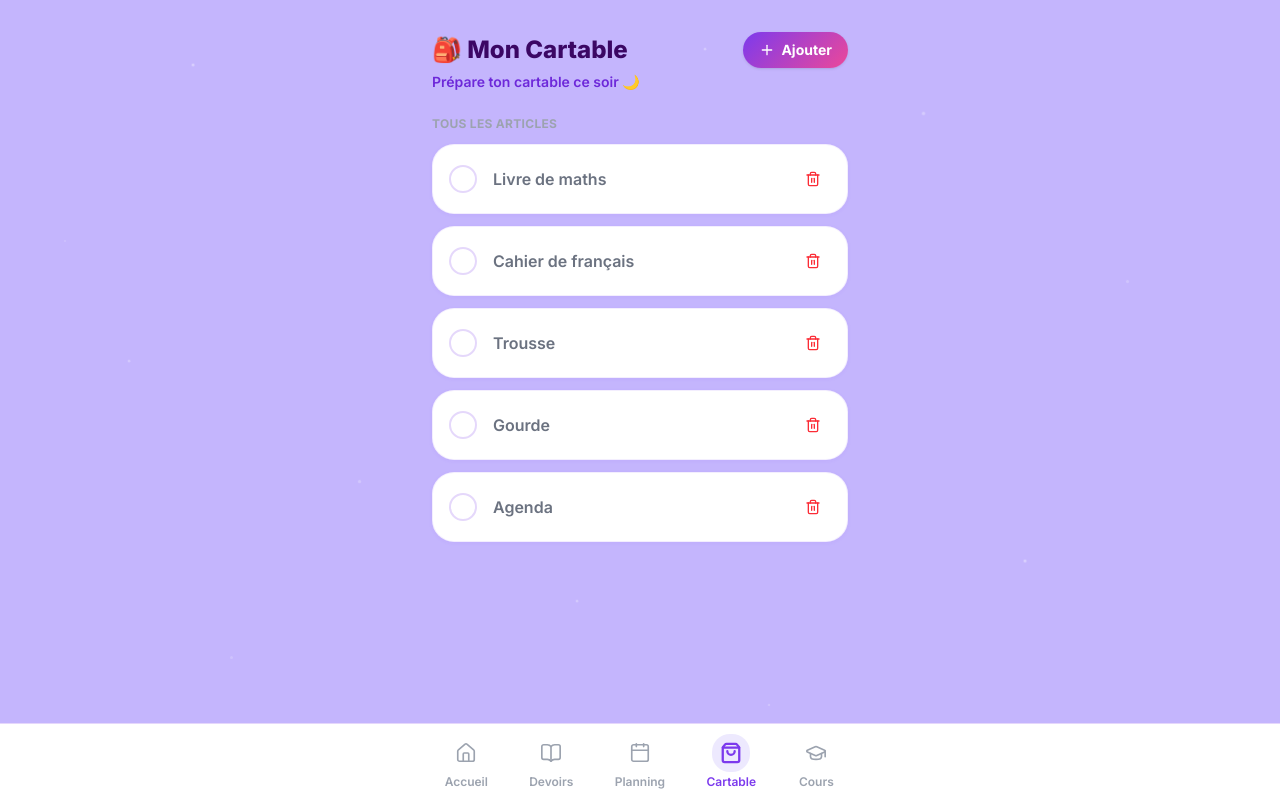
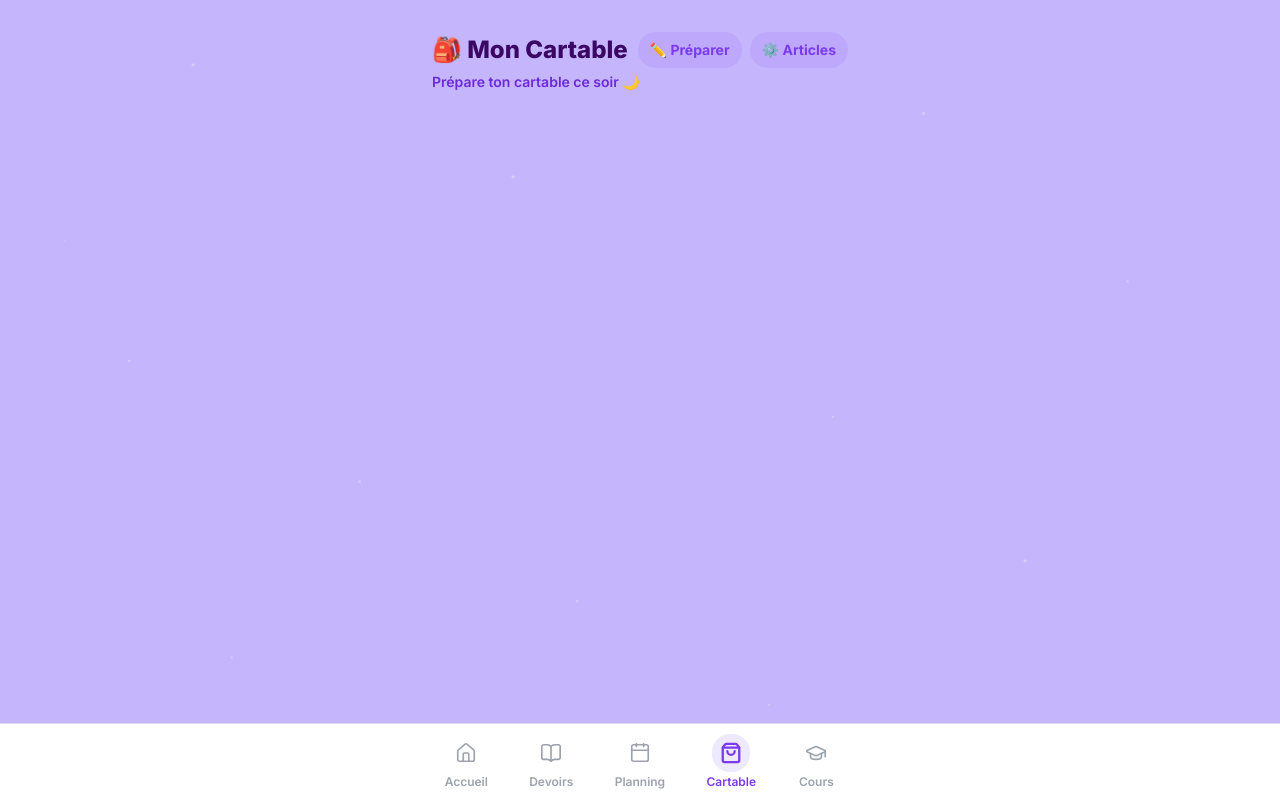
Before and after one commit to balssem-bachchaouch/alma-school-app, a Next.js app: page /cartable in a window 1280 px wide. Built offline with nearby package versions, Linux system fonts and the light colour scheme.

Commit message:
feat(cartable): add Préparer + Gérer articles dialogs

```diff
--- a/app/cartable/page.tsx
+++ b/app/cartable/page.tsx
@@ -1,7 +1,7 @@
 "use client";
 
 import { useEffect, useRef, useState } from "react";
-import { Plus, Trash2 } from "lucide-react";
+import { Trash2 } from "lucide-react";
 import { motion, AnimatePresence } from "framer-motion";
 import {
   Dialog,
@@ -43,8 +43,9 @@ export default function CartablePage() {
   const [selectedIds, setSelectedIds] = useState<string[]>([]);
   const [checkedIds, setCheckedIds] = useState<string[]>([]);
   const [loaded, setLoaded] = useState(false);
-  const [open, setOpen] = useState(false);
-  const [form, setForm] = useState({ label: "", categorie: "École" });
+  const [openPreparer, setOpenPreparer] = useState(false);
+  const [openArticles, setOpenArticles] = useState(false);
+  const [form, setForm] = useState({ label: "", emoji: "", categorie: "École" });
   const [burstKey, setBurstKey] = useState(0);
   const [badgeToast, setBadgeToast] = useState<Badge | null>(null);
   const wasAllDone = useRef(false);
@@ -118,11 +119,13 @@ export default function CartablePage() {
 
   const handleAdd = () => {
     if (!form.label) return;
-    const next = [...items, { id: crypto.randomUUID(), label: form.label, categorie: form.categorie }];
+    const next: CartableItem[] = [
+      ...items,
+      { id: crypto.randomUUID(), label: form.label, emoji: form.emoji || undefined, categorie: form.categorie },
+    ];
     setItems(next);
     saveCartableItems(next);
-    setForm({ label: "", categorie: "École" });
-    setOpen(false);
+    setForm({ label: "", emoji: "", categorie: "École" });
   };
 
   const handleDelete = (id: string) => {
@@ -144,16 +147,25 @@ export default function CartablePage() {
 
   return (
     <div className="px-4 pt-8 pb-4 max-w-md mx-auto">
+      {/* Header */}
       <div className="flex items-center justify-between mb-1">
         <h1 className="text-2xl font-extrabold" style={{ color: "#3b0764" }}>🎒 Mon Cartable</h1>
+        <div className="flex gap-2">
           <button
-          onClick={() => setOpen(true)}
-          className="flex items-center gap-1.5 text-white px-4 py-2 rounded-2xl text-sm font-bold shadow-sm active:scale-95 transition-transform"
-          style={{ background: "linear-gradient(135deg, #7c3aed, #ec4899)" }}
+            onClick={() => setOpenPreparer(true)}
+            className="px-3 py-2 rounded-2xl text-sm font-bold active:scale-95 transition-transform"
+            style={{ background: "rgba(124,58,237,0.1)", color: "#7c3aed" }}
           >
-          <Plus size={16} />
-          Ajouter
+            ✏️ Préparer
           </button>
+          <button
+            onClick={() => setOpenArticles(true)}
+            className="px-3 py-2 rounded-2xl text-sm font-bold active:scale-95 transition-transform"
+            style={{ background: "rgba(124,58,237,0.1)", color: "#7c3aed" }}
+          >
+            ⚙️ Articles
+          </button>
+        </div>
       </div>
       <p className="text-sm mb-6 font-semibold" style={{ color: "#6d28d9" }}>{statusMessage}</p>
 
@@ -219,7 +231,7 @@ export default function CartablePage() {
                     textDecoration: isChecked ? "line-through" : "none",
                   }}
                 >
-                  {item.label}
+                  {item.emoji ? `${item.emoji} ` : ""}{item.label}
                 </span>
               </div>
             );
@@ -261,57 +273,6 @@ export default function CartablePage() {
         </div>
       )}
 
-      {/* Master list — select which items to bring */}
-      <div className="mb-4">
-        <p className="text-xs font-bold uppercase tracking-wide mb-3" style={{ color: "#9ca3af" }}>
-          Tous les articles
-        </p>
-        <div className="flex flex-col gap-3">
-          {items.map((item) => {
-            const isSelected = selectedIds.includes(item.id);
-            return (
-              <div
-                key={item.id}
-                className="rounded-3xl p-4 flex items-center gap-4 transition-all"
-                style={{
-                  background: isSelected ? "rgba(124,58,237,0.06)" : "#ffffff",
-                  border: `1px solid ${isSelected ? "rgba(124,58,237,0.25)" : "rgba(139,92,246,0.1)"}`,
-                  boxShadow: "0 1px 4px rgba(124,58,237,0.06)",
-                }}
-              >
-                <button
-                  onClick={() => toggleSelected(item.id)}
-                  className="w-7 h-7 rounded-full flex items-center justify-center flex-shrink-0 transition-all active:scale-90"
-                  style={
-                    isSelected
-                      ? { background: "linear-gradient(135deg, #7c3aed, #ec4899)", border: "none" }
-                      : { border: "2px solid rgba(124,58,237,0.2)", background: "transparent" }
-                  }
-                >
-                  {isSelected && (
-                    <svg width="13" height="10" viewBox="0 0 13 10" fill="none">
-                      <path d="M1.5 5L5 8.5L11.5 1" stroke="white" strokeWidth="2.2" strokeLinecap="round" strokeLinejoin="round" />
-                    </svg>
-                  )}
-                </button>
-                <span
-                  className="font-semibold text-base flex-1"
-                  style={{ color: isSelected ? "#7c3aed" : "#6b7280" }}
-                >
-                  {item.label}
-                </span>
-                <button
-                  onClick={() => handleDelete(item.id)}
-                  className="p-2.5 rounded-xl active:scale-90 transition-transform text-red-500"
-                >
-                  <Trash2 size={16} />
-                </button>
-              </div>
-            );
-          })}
-        </div>
-      </div>
-
       {/* Badge toast */}
       <AnimatePresence>
         {badgeToast && (
@@ -328,15 +289,104 @@ export default function CartablePage() {
         )}
       </AnimatePresence>
 
-      {/* Add dialog */}
-      <Dialog open={open} onOpenChange={setOpen}>
+      {/* ── Préparer dialog ── */}
+      <Dialog open={openPreparer} onOpenChange={setOpenPreparer}>
         <DialogContent className="rounded-3xl mx-4 max-w-sm">
           <DialogHeader>
-            <DialogTitle style={{ color: "#3b0764" }}>Ajouter un élément</DialogTitle>
+            <DialogTitle style={{ color: "#3b0764" }}>Préparer mon cartable</DialogTitle>
           </DialogHeader>
-          <div className="flex flex-col gap-4 py-2">
-            <div className="flex flex-col gap-1.5">
-              <Label style={{ color: "#3b0764" }}>Nom</Label>
+          <div className="flex flex-col gap-2 py-2 max-h-80 overflow-y-auto">
+            {items.length === 0 && (
+              <p className="text-sm text-center py-4" style={{ color: "#9ca3af" }}>
+                Aucun article — ajoute-en via ⚙️ Articles.
+              </p>
+            )}
+            {items.map((item) => {
+              const isSelected = selectedIds.includes(item.id);
+              return (
+                <div
+                  key={item.id}
+                  onClick={() => toggleSelected(item.id)}
+                  className="flex items-center gap-3 px-3 py-2.5 rounded-2xl cursor-pointer transition-all"
+                  style={{
+                    background: isSelected ? "rgba(124,58,237,0.08)" : "transparent",
+                    border: `1px solid ${isSelected ? "rgba(124,58,237,0.2)" : "transparent"}`,
+                  }}
+                >
+                  <div
+                    className="w-6 h-6 rounded-full flex items-center justify-center flex-shrink-0 transition-all"
+                    style={
+                      isSelected
+                        ? { background: "linear-gradient(135deg, #7c3aed, #ec4899)" }
+                        : { border: "2px solid rgba(124,58,237,0.25)", background: "transparent" }
+                    }
+                  >
+                    {isSelected && (
+                      <svg width="11" height="8" viewBox="0 0 13 10" fill="none">
+                        <path d="M1.5 5L5 8.5L11.5 1" stroke="white" strokeWidth="2.2" strokeLinecap="round" strokeLinejoin="round" />
+                      </svg>
+                    )}
+                  </div>
+                  <span className="font-semibold text-sm flex-1" style={{ color: isSelected ? "#3b0764" : "#6b7280" }}>
+                    {item.emoji ? `${item.emoji} ` : ""}{item.label}
+                  </span>
+                </div>
+              );
+            })}
+          </div>
+          <DialogFooter>
+            <button
+              onClick={() => setOpenPreparer(false)}
+              className="w-full px-5 py-2.5 rounded-2xl text-white font-bold text-sm"
+              style={{ background: "linear-gradient(135deg, #7c3aed, #ec4899)" }}
+            >
+              Valider
+            </button>
+          </DialogFooter>
+        </DialogContent>
+      </Dialog>
+
+      {/* ── Gérer articles dialog ── */}
+      <Dialog open={openArticles} onOpenChange={setOpenArticles}>
+        <DialogContent className="rounded-3xl mx-4 max-w-sm">
+          <DialogHeader>
+            <DialogTitle style={{ color: "#3b0764" }}>Gérer les articles</DialogTitle>
+          </DialogHeader>
+
+          {/* Existing items list */}
+          <div className="flex flex-col gap-1 max-h-48 overflow-y-auto py-1">
+            {items.length === 0 && (
+              <p className="text-sm text-center py-3" style={{ color: "#9ca3af" }}>Aucun article pour l'instant.</p>
+            )}
+            {items.map((item) => (
+              <div key={item.id} className="flex items-center gap-3 px-2 py-2 rounded-xl" style={{ borderBottom: "1px solid rgba(139,92,246,0.08)" }}>
+                <span className="text-sm font-semibold flex-1" style={{ color: "#3b0764" }}>
+                  {item.emoji ? `${item.emoji} ` : ""}{item.label}
+                </span>
+                <button
+                  onClick={() => handleDelete(item.id)}
+                  className="p-1.5 rounded-lg active:scale-90 transition-transform text-red-500"
+                >
+                  <Trash2 size={15} />
+                </button>
+              </div>
+            ))}
+          </div>
+
+          {/* Add form */}
+          <div className="flex flex-col gap-3 pt-3" style={{ borderTop: "1px solid rgba(139,92,246,0.15)" }}>
+            <div className="flex gap-2">
+              <div className="flex flex-col gap-1">
+                <Label className="text-xs" style={{ color: "#3b0764" }}>Emoji</Label>
+                <Input
+                  className="rounded-2xl w-20 text-center"
+                  placeholder="📚"
+                  value={form.emoji}
+                  onChange={(e) => setForm((f) => ({ ...f, emoji: e.target.value }))}
+                />
+              </div>
+              <div className="flex flex-col gap-1 flex-1">
+                <Label className="text-xs" style={{ color: "#3b0764" }}>Nom</Label>
                 <Input
                   className="rounded-2xl"
                   placeholder="Ex: Livre de maths"
@@ -345,8 +395,9 @@ export default function CartablePage() {
                   onKeyDown={(e) => e.key === "Enter" && handleAdd()}
                 />
               </div>
-            <div className="flex flex-col gap-1.5">
-              <Label style={{ color: "#3b0764" }}>Catégorie</Label>
+            </div>
+            <div className="flex flex-col gap-1">
+              <Label className="text-xs" style={{ color: "#3b0764" }}>Catégorie</Label>
               <Select
                 value={form.categorie}
                 onValueChange={(v) => setForm((f) => ({ ...f, categorie: v ?? f.categorie }))}
@@ -361,24 +412,15 @@ export default function CartablePage() {
                 </SelectContent>
               </Select>
             </div>
-          </div>
-          <DialogFooter className="gap-2">
-            <button
-              onClick={() => setOpen(false)}
-              className="px-4 py-2 rounded-2xl font-semibold text-sm"
-              style={{ color: "#7c3aed" }}
-            >
-              Annuler
-            </button>
             <button
               onClick={handleAdd}
               disabled={!form.label}
-              className="px-5 py-2 rounded-2xl text-white font-bold text-sm disabled:opacity-40"
+              className="w-full px-5 py-2.5 rounded-2xl text-white font-bold text-sm disabled:opacity-40"
               style={{ background: "linear-gradient(135deg, #7c3aed, #ec4899)" }}
             >
-              Ajouter
+              + Ajouter
             </button>
-          </DialogFooter>
+          </div>
         </DialogContent>
       </Dialog>
     </div>
--- a/lib/types.ts
+++ b/lib/types.ts
@@ -20,6 +20,7 @@ export interface PlanningSlot {
 export interface CartableItem {
   id: string;
   label: string;
+  emoji?: string;
   categorie: string;
 }
 
```
Lines whose indentation alone changed are shown as unchanged.
